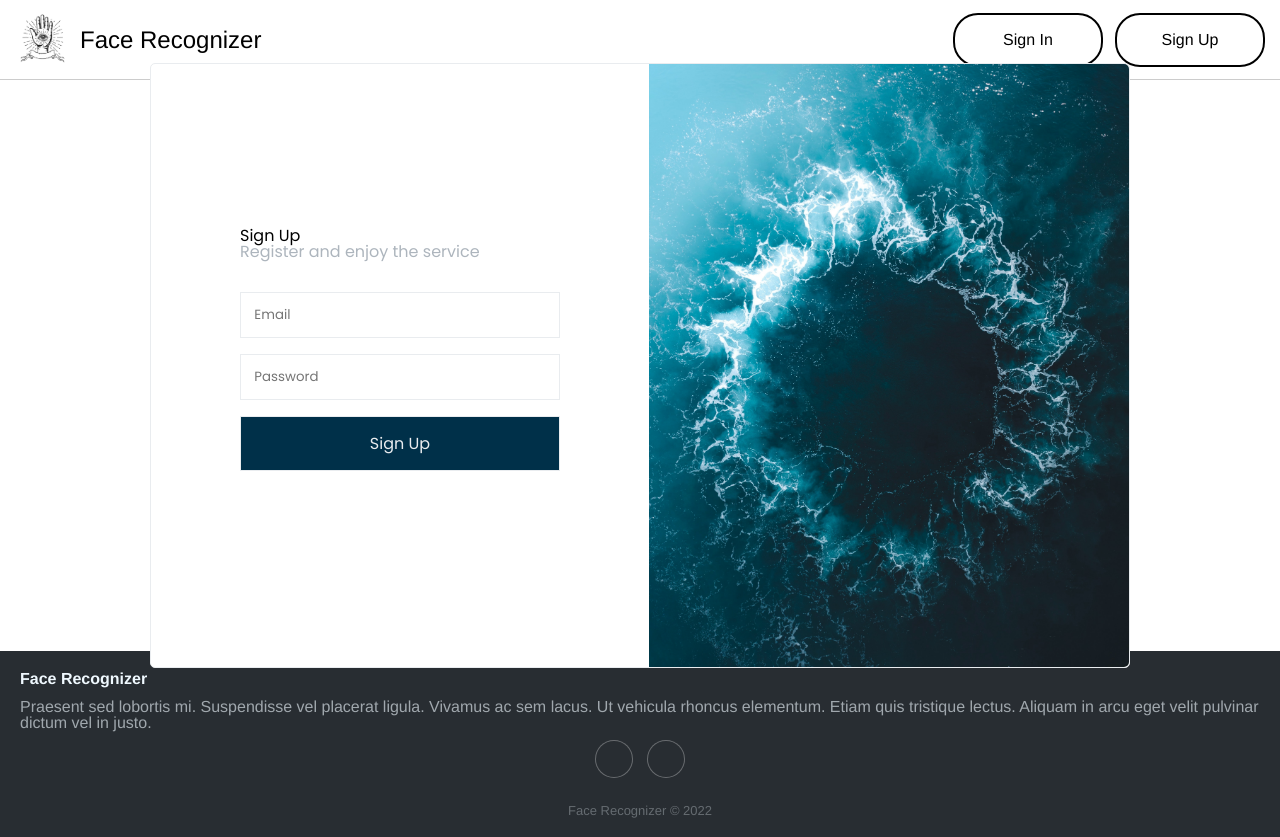
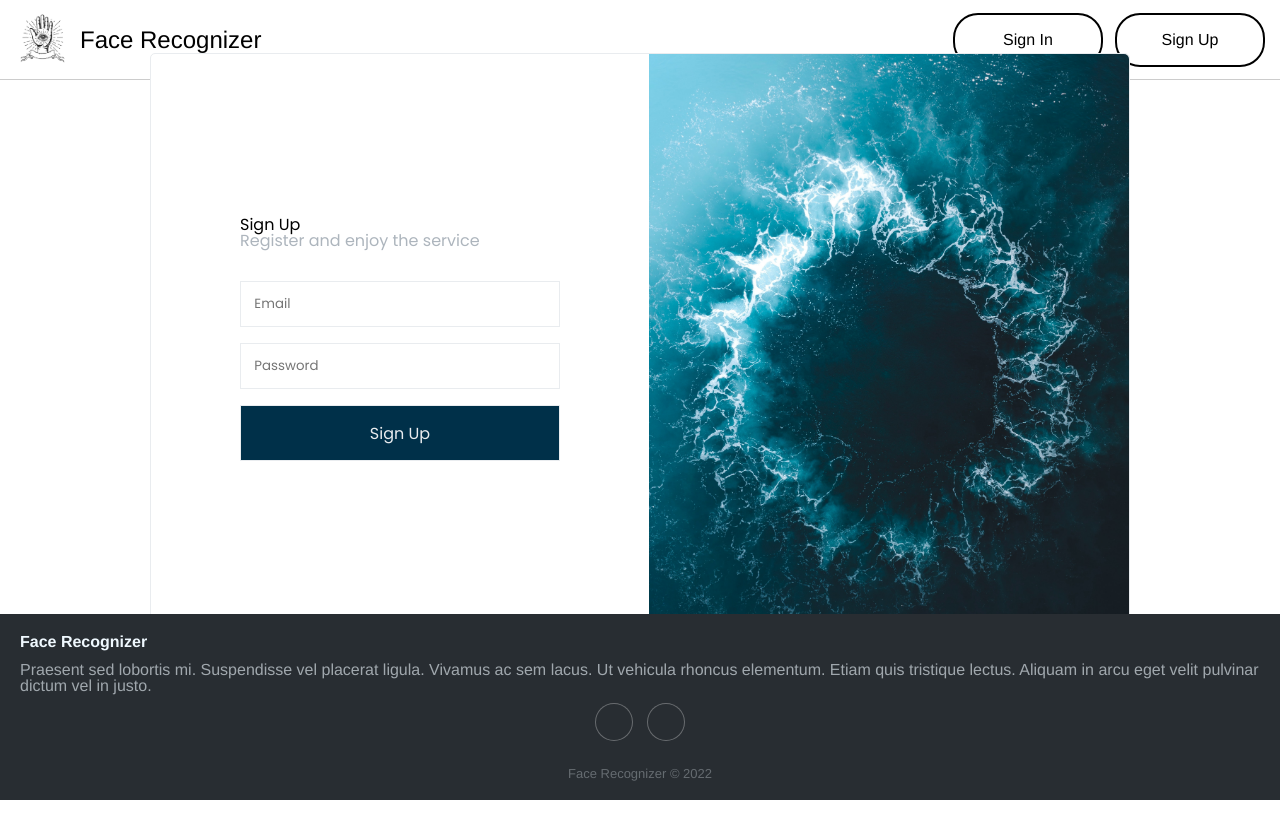
Before and after one commit to AenEnlil/face-recognition, a React (Create React App) app in the folder face-recogniition-fe/: page /sign-up in a window 1280 px wide. After the commit the page ends 800 px from the top, so only its background shows below. Built offline with nearby package versions, Linux system fonts and the light colour scheme.

Commit message:
del modeles

```diff
--- a/face-recogniition-fe/src/App.scss
+++ b/face-recogniition-fe/src/App.scss
@@ -1,7 +1,2 @@
 @import './commonStyles/reset.scss';
 @import './commonStyles/base.scss';
-
-
-main {
-    height: 71.4vh;
-}
--- a/face-recogniition-fe/src/commonStyles/base.scss
+++ b/face-recogniition-fe/src/commonStyles/base.scss
@@ -1,9 +1,28 @@
+html {
+    height: 100%;
+    box-sizing: border-box;
+}
+
 body {
     font-family: Helvetica;
     margin: 0;
 }
 
-a {
-    text-decoration: none;
-    color: #000;
+body {
+
+    main {
+        display: flex;
+        flex-direction: column;
+
+        position: absolute;
+        left: 0;
+        width: 100%;
+        top: 80px;
+        bottom: 170px;
+    }
+
+    a {
+        text-decoration: none;
+        color: #000;
+    }
 }
--- a/face-recogniition-fe/src/components/Footer/footer.scss
+++ b/face-recogniition-fe/src/components/Footer/footer.scss
@@ -2,6 +2,13 @@
     padding: 20px;
     color: #f0f9ff;
     background-color: #282d32;
+
+    position: absolute;
+    left: 0;
+    bottom: 0;
+    width: 100%;
+    overflow: hidden;
+    box-sizing: border-box;
 }
 
 .footer-dark h3 {
--- a/face-recogniition-fe/src/components/Header/header.scss
+++ b/face-recogniition-fe/src/components/Header/header.scss
@@ -5,8 +5,14 @@
     display: flex;
     align-items: center;
     justify-content: space-between;
+    height: 80px;
     width: 100%;
-    height: 80px;
+
+    position: absolute;
+    left: 0;
+    top: 0;
+    overflow: hidden;
+    box-sizing: border-box;
 
     .identity {
         display: flex;
```
